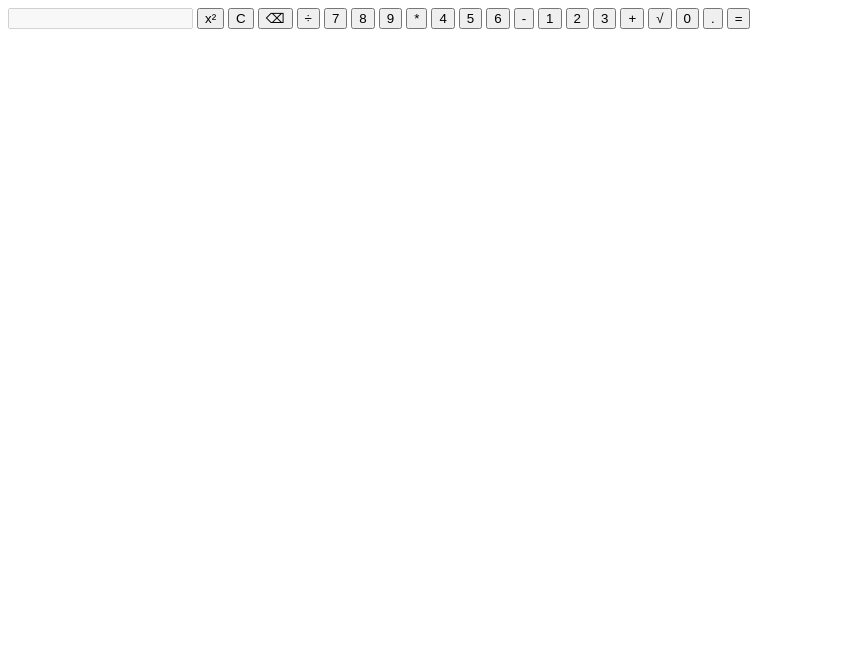
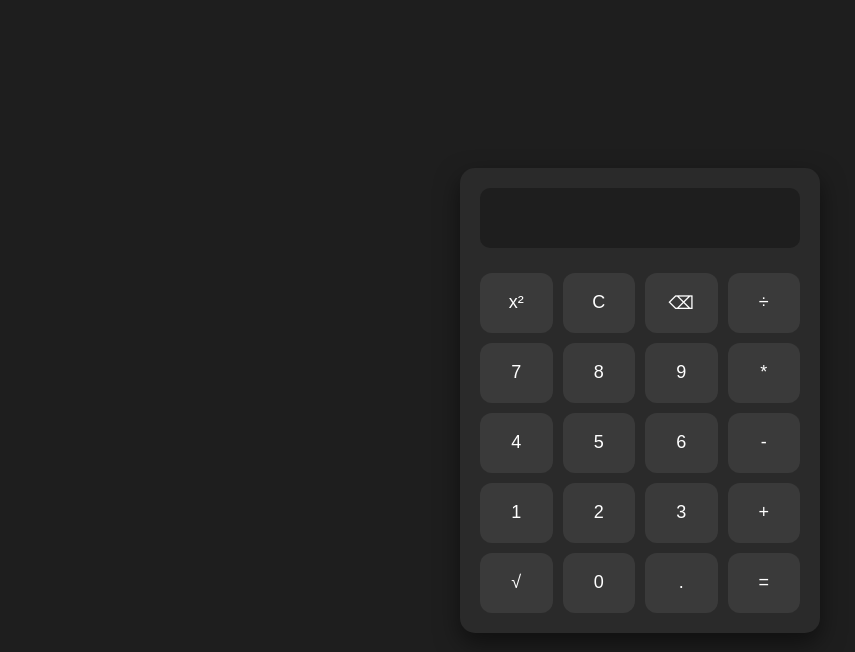
Before and after one commit to Luis-CunhaLH/javascript-calculator, a plain HTML site: page src/index.html in a window 1280 px wide. Shown: the whole page, without its empty margins (0-855 px from the left). Drawn offline with Linux system fonts and the light colour scheme.

Commit message:
style: add calculator styles and layout

```diff
--- a/src/index.html
+++ b/src/index.html
@@ -4,6 +4,7 @@
     <meta charset="UTF-8">
     <meta name="viewport" content="width=device-width, initial-scale=1.0">
     <title>calculator</title>
+    <link rel="stylesheet" href="style.css">
 </head>
 <body>
 
--- /dev/null
+++ b/src/style.css
@@ -0,0 +1,67 @@
+/* Fundo da página */
+body {
+  background-color: #1e1e1e;
+  display: flex;
+  justify-content: center;
+  align-items: center;
+  height: 100vh;
+  margin: 0;
+  font-family: Arial, sans-serif;
+}
+
+/* Box da calculadora */
+.calculator {
+  width: 320px;
+  padding: 20px;
+  background-color: #2a2a2a;
+  border-radius: 15px;
+  box-shadow: 0 10px 25px rgba(0, 0, 0, 0.5);
+}
+
+/* Display */
+#visor {
+  width: 100%;
+  height: 60px;
+  margin-bottom: 15px;
+  border: none;
+  border-radius: 10px;
+  background-color: #1e1e1e;
+  color: #fff;
+  font-size: 28px;
+  text-align: right;
+  padding: 10px;
+  box-sizing: border-box;
+}
+
+/* Layout dos botões */
+.calculator {
+  display: grid;
+  grid-template-columns: repeat(4, 1fr);
+  gap: 10px;
+}
+
+/* Botões */
+button {
+  height: 60px;
+  border: none;
+  border-radius: 12px;
+  font-size: 18px;
+  color: white;
+  background-color: #3a3a3a;
+  cursor: pointer;
+  transition: all 0.15s ease;
+}
+
+button:hover {
+  background-color: #4a4a4a;
+}
+
+/* Clique com efeito */
+button:active {
+  transform: scale(0.95);
+  box-shadow: inset 0 3px 5px rgba(0,0,0,0.5);
+}
+
+#visor {
+  grid-column: span 4;
+}
```
